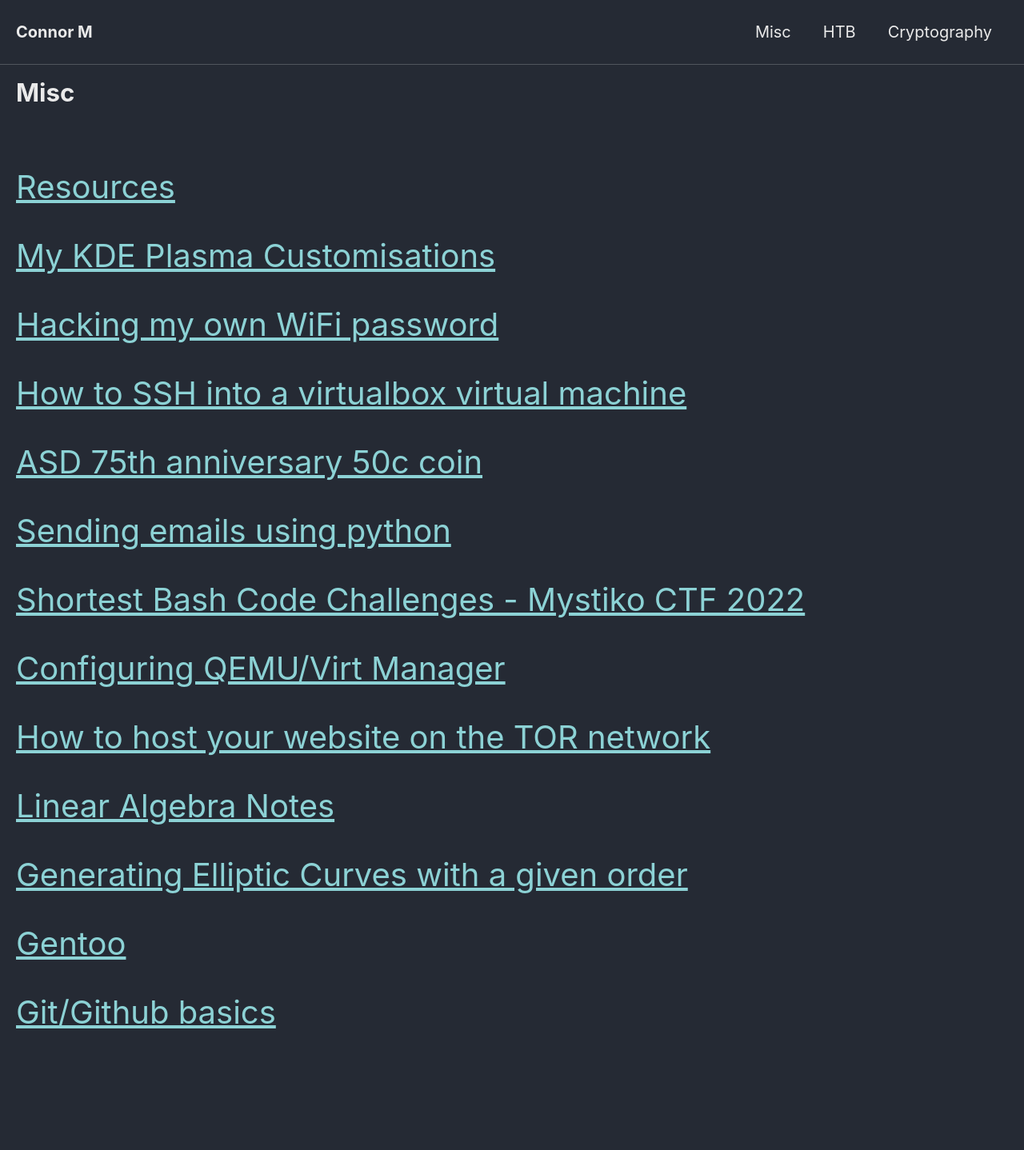
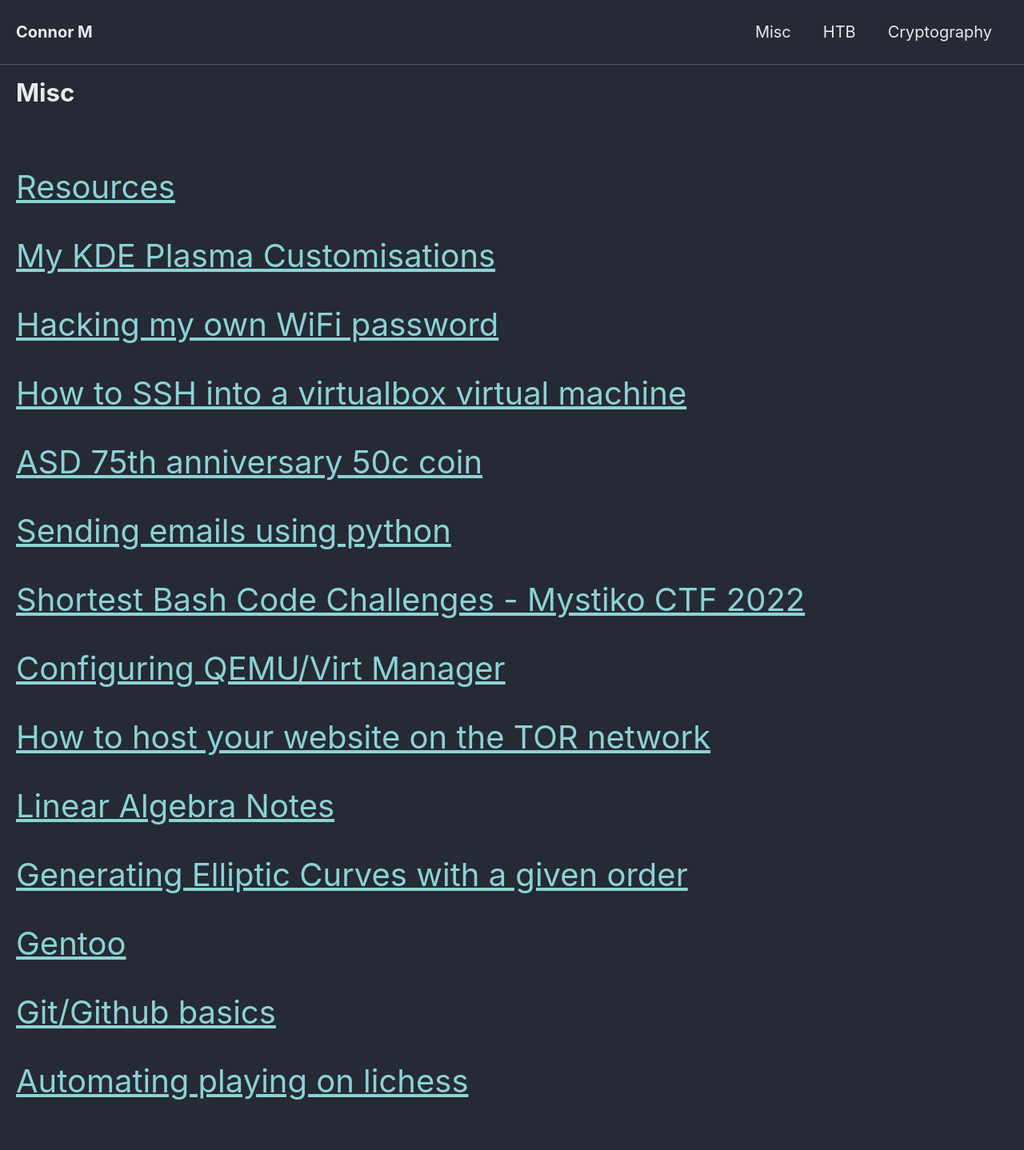
Before and after one commit to Connor-McCartney/Connor-McCartney.github.io, a Jekyll site: the page built from _pages/misc.md, in a window 1280 px wide. Shown: the whole page at 80% size. Built offline with Jekyll 4.4.1, drawn with Linux system fonts in a browser that asks for light colours; cached includes are drawn as plain includes; before the commit the page ends 1352 px from its top, so only the background shows below that.

Commit message:
Update misc.md

```diff
--- a/_pages/misc.md
+++ b/_pages/misc.md
@@ -30,3 +30,5 @@ title: Misc
 <span style="font-size:2em;">   [Gentoo](/misc/gentoo)   </span>
 
 <span style="font-size:2em;">   [Git/Github basics](/misc/git)   </span>
+
+<span style="font-size:2em;">   [Automating playing on lichess](/misc/lichess)   </span>
```
